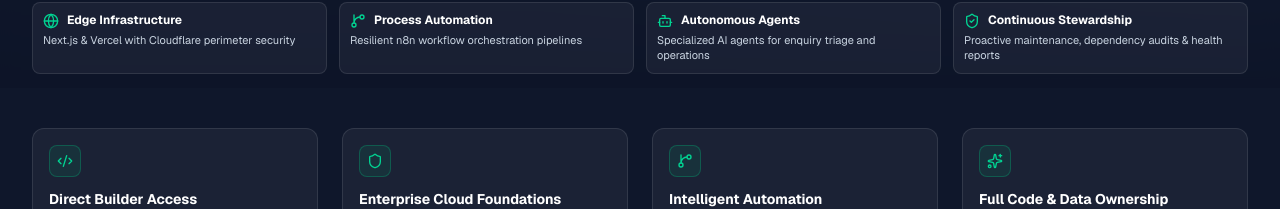
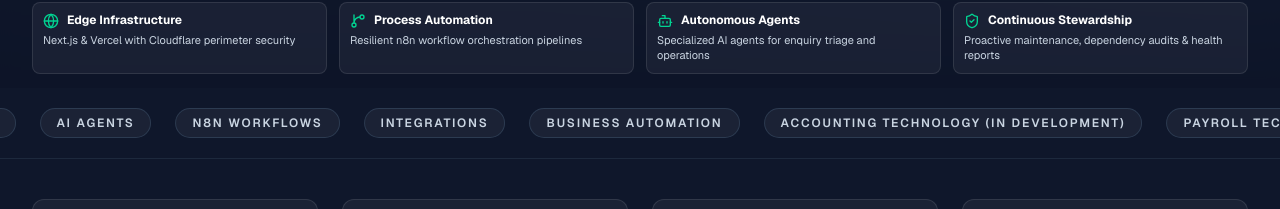
Before and after one commit to qzenta/qzenta-web, a Next.js app: page / in a window 1280 px wide. Shown: the part 576-785 px from the top of the page. Built offline with nearby package versions, Linux system fonts and the light colour scheme; no server answers.

Commit message:
Batch 4b: capability marquee below hero

```diff
--- a/app/page.tsx
+++ b/app/page.tsx
@@ -18,6 +18,7 @@ import {
 } from "lucide-react";
 import AssessmentForm from "@/components/AssessmentForm";
 import HeroCarousel from "@/components/HeroCarousel";
+import ServiceTagMarquee from "@/components/ServiceTagMarquee";
 
 export const metadata: Metadata = {
   title: "Qzenta — AI-Native Business Technology, Software & Automation",
@@ -194,6 +195,9 @@ export default function HomePage() {
     <>
       {/* Hero Carousel */}
       <HeroCarousel />
+
+      {/* Service Tag Marquee */}
+      <ServiceTagMarquee />
 
       {/* Foundational Qualitative Pillars Strip */}
       <section className="bg-slate-900 border-b border-slate-800 px-4 sm:px-6 lg:px-8 py-10">
--- a/components/ServiceTagMarquee.tsx
+++ b/components/ServiceTagMarquee.tsx
@@ -1,35 +1,31 @@
 const tags = [
-  "Web Development",
-  "Domain Management",
-  "DNS & Cloudflare",
-  "Email Infrastructure",
-  "SSL Certificates",
-  "CI/CD Pipelines",
-  "Vercel Deployment",
-  "GitHub Setup",
-  "Tech Support",
-  "SEO Foundations",
-  "Performance Audits",
-  "Security Monitoring",
-  "Next.js",
-  "Brevo Integration",
-  "MailerLite",
-  "Monthly Maintenance",
+  "Websites",
+  "Hosting",
+  "Domains",
+  "AI agents",
+  "n8n workflows",
+  "Integrations",
+  "Business automation",
+  "Accounting technology (in development)",
+  "Payroll technology (in development)",
 ];
 
 export default function ServiceTagMarquee() {
   const doubled = [...tags, ...tags];
 
   return (
-    <div className="relative overflow-hidden py-6 border-y border-onyx-100 dark:border-onyx-700">
+    <div
+      className="relative overflow-hidden w-full max-w-full py-5 bg-slate-900 border-b border-slate-800"
+      aria-hidden="true"
+    >
       <div
-        className="service-tag-scroll flex gap-4 items-center whitespace-nowrap"
-        style={{ animation: "service-tag-marquee 28s linear infinite" }}
+        className="service-tag-scroll flex gap-6 items-center whitespace-nowrap w-max"
+        style={{ animation: "service-tag-marquee 35s linear infinite" }}
       >
         {doubled.map((tag, i) => (
           <span
             key={i}
-            className="shrink-0 text-xs font-semibold uppercase tracking-[0.18em] px-4 py-1.5 rounded-full border border-onyx-100 dark:border-onyx-700 text-onyx-300 bg-transparent hover:border-spring-500/50 hover:text-spring-700 dark:hover:text-spring-400 transition-colors"
+            className="shrink-0 text-xs font-semibold uppercase tracking-[0.15em] px-4 py-1.5 rounded-full border border-slate-700/80 text-slate-300 bg-white/5 hover:border-emerald-500/50 hover:text-emerald-400 transition-colors"
           >
             {tag}
           </span>
@@ -41,8 +37,13 @@ export default function ServiceTagMarquee() {
           from { transform: translateX(0); }
           to { transform: translateX(-50%); }
         }
+        .service-tag-scroll:hover {
+          animation-play-state: paused;
+        }
         @media (prefers-reduced-motion: reduce) {
-          .service-tag-scroll { animation: none !important; }
+          .service-tag-scroll {
+            animation: none !important;
+          }
         }
       `}</style>
     </div>
```
